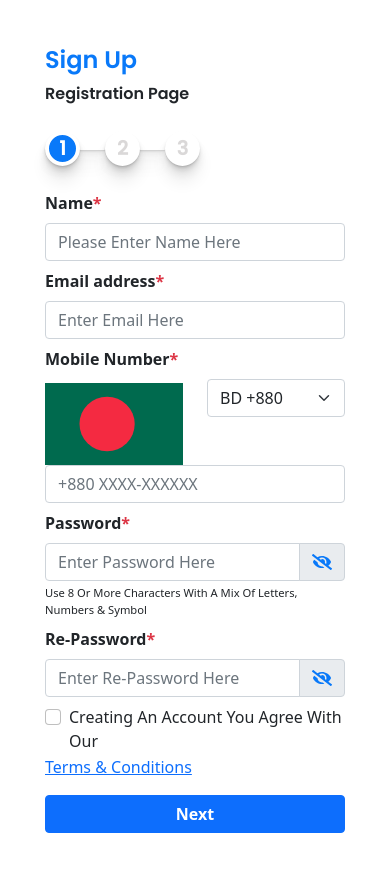
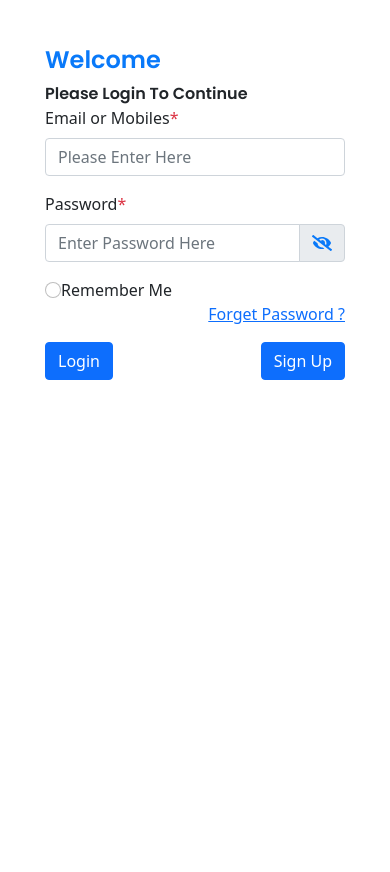
Before and after one commit to sahasamindra/online-application-caab, a React (Create React App) app: page / in a window 390 px wide. Shown: the top 872 px of the page. Built offline with nearby package versions, Linux system fonts and the light colour scheme.

Commit message:
Router and Login page added

```diff
--- a/package.json
+++ b/package.json
@@ -16,6 +16,7 @@
     "react-bootstrap": "^2.0.3",
     "react-dom": "^17.0.2",
     "react-redux": "^7.2.6",
+    "react-router-dom": "^6.1.1",
     "react-scripts": "4.0.3",
     "redux": "^4.1.2",
     "web-vitals": "^1.1.2"
--- a/src/App.js
+++ b/src/App.js
@@ -1,8 +1,10 @@
 // import logo from './logo.svg';
 // import './App.css';
 
-import Background from "./components/Background/Background";
+// import Background from "./components/Background/Background";
 import Registration from "./components/Registration";
+import Login from "./components/Login";
+import { Routes, Route } from "react-router-dom";
 
 function App() {
   return (
@@ -14,9 +16,15 @@ function App() {
         </p>
       </header> */}
 
-      <Background>
+      <Routes>
+        <Route path="/" element={<Login />} />
+        <Route path="/register" element={<Registration />} />
+        {/* <Route path="/forgot" element={<Forgot />} /> */}
+      </Routes>
+
+      {/* <Background>
         <Registration />
-      </Background>
+      </Background> */}
     </div>
   );
 }
--- /dev/null
+++ b/src/components/Login.jsx
@@ -0,0 +1,108 @@
+import React, { useState } from "react";
+import Button from "react-bootstrap/Button";
+import InputGroup from "react-bootstrap/InputGroup";
+import FormControl from "react-bootstrap/FormControl";
+import Form from "react-bootstrap/Form";
+import Row from "react-bootstrap/Row";
+import Col from "react-bootstrap/Col";
+
+//Font awesome
+import { FontAwesomeIcon } from "@fortawesome/react-fontawesome";
+import { faEye } from "@fortawesome/free-solid-svg-icons";
+import { faEyeSlash } from "@fortawesome/free-solid-svg-icons";
+import Background from "./Background/Background";
+
+function Login() {
+  //Login form values
+  const [radioToggle, setRadioToggle] = useState(false);
+  const [email, setEmail] = useState("");
+  // const [mobile, setMobile] = useState("");
+  const [password, setPassword] = useState("");
+
+  //Font awesome initialization
+  const eye = <FontAwesomeIcon icon={faEye} style={{ color: "#0979F9" }} />;
+  const eyeSlash = (
+    <FontAwesomeIcon icon={faEyeSlash} style={{ color: "#0979F9" }} />
+  );
+  const [eyeClose, setEyeClose] = useState(true);
+  const toggleRadio = () => {
+    setRadioToggle(!radioToggle);
+  };
+
+  return (
+    <Background>
+      <div className="card-layout">
+        <div className="page-title">Welcome</div>
+        <div className="page-subtitle">Please Login To Continue</div>
+
+        <Form
+          onSubmit={(e) => {
+            e.preventDefault();
+            console.log(radioToggle);
+            console.log(email);
+            console.log(password);
+          }}
+        >
+          <Row>
+            <Col>
+              <Form.Group className="mb-3">
+                <Form.Label className="label-header">
+                  Email or Mobiles<span className="text-danger">*</span>{" "}
+                </Form.Label>
+                <Form.Control
+                  type="text"
+                  placeholder="Please Enter Here"
+                  onChange={(e) => setEmail(e.target.value)}
+                />
+              </Form.Group>
+              <Form.Group className="mb-3">
+                <Form.Label className="label-header">
+                  Password<span className="text-danger">*</span>{" "}
+                </Form.Label>
+                <InputGroup>
+                  <FormControl
+                    type={!eyeClose ? "text" : "password"}
+                    placeholder="Enter Password Here"
+                    onChange={(e) => setPassword(e.target.value)}
+                    required
+                  />
+                  <InputGroup.Text
+                    id="basic-addon1"
+                    onClick={() => setEyeClose(!eyeClose)}
+                  >
+                    {eyeClose ? eyeSlash : eye}
+                  </InputGroup.Text>
+                </InputGroup>
+              </Form.Group>
+            </Col>
+          </Row>
+          <Row className="mb-3">
+            <Col md={6} className="d-flex">
+              <Form.Check type="radio" onClick={toggleRadio} />
+              <Form.Check.Label className="custom_margin_left">
+                Remember Me{" "}
+              </Form.Check.Label>
+            </Col>
+            <Col md={6} className="text-end">
+              <a href="/forgot">Forget Password ?</a>
+            </Col>
+          </Row>
+          {/* <ReCAPTCHA
+                  sitekey="6LejDGcdAAAAAP088vmTvYB_sAM7LB8vDZyHfBjS"
+                  onChange={onChange}
+                /> */}
+          <div className="d-flex justify-content-between mt-3">
+            <Button variant="primary" className="custom-button">
+              Login
+            </Button>
+            <a href="/register" className="btn btn-primary custom-button">
+              Sign Up
+            </a>
+          </div>
+        </Form>
+      </div>
+    </Background>
+  );
+}
+
+export default Login;
--- a/src/components/Registration.jsx
+++ b/src/components/Registration.jsx
@@ -7,6 +7,7 @@ import StepWrapper from "./StepProgress/StepWrapper";
 import RegistrationForm from "./RegistrationForm/RegistrationForm";
 import OTPForm from "./OTPForm/OTPForm";
 import { useSelector } from "react-redux";
+import Background from "./Background/Background";
 
 function Registration() {
   const myCurrentStates = useSelector((state) => state.changeFormReducer);
@@ -15,6 +16,7 @@ function Registration() {
   const { activeForm } = myCurrentStates;
 
   return (
+    <Background>
       <div className="card-layout">
         <div className="page-title">{pageTitle}</div>
         <div className="page-subtitle">{pageSubTitle}</div>
@@ -40,6 +42,7 @@ function Registration() {
           </>
         ) : null}
       </div>
+    </Background>
   );
 }
 
--- /dev/null
+++ b/src/components/login.css
@@ -0,0 +1,61 @@
+.card-layout {
+  width: 30vmax;
+  min-width: 350px;
+  /* margin-left: auto;
+    margin-right: 10vmax;
+    margin-top: 5vh; */
+
+  margin: 0;
+  position: absolute;
+  top: 50%;
+  left: 50%;
+  -ms-transform: translate(-50%, -50%);
+  transform: translate(-50%, -50%);
+
+  /* margin-left: 40vmin;
+    margin-top: 10vmin; */
+}
+
+@media screen and (max-width: 767px) {
+  .card-layout {
+    /* width: 50vmax; */
+    min-width: 300px;
+    margin: 5vh auto;
+
+    -ms-transform: translate(-50%, 0);
+    transform: translate(-50%, 0);
+  }
+}
+
+.page-title {
+  font-family: "PoppinsSemiBold";
+  color: #0979f9;
+  font-size: 1.5rem;
+  margin-bottom: 0.25rem;
+}
+
+.page-subtitle {
+  font-family: "PoppinsSemiBold";
+  font-size: 1rem;
+}
+
+.form-text {
+  font-family: "PoppinsSemiBold";
+}
+
+.text-sm {
+  font-size: 0.7rem;
+  margin-top: 0.25rem;
+  margin-bottom: 0;
+}
+
+.text-md {
+  font-size: 0.9rem;
+  margin-top: 0.25rem;
+  margin-bottom: 0;
+}
+
+.text-md-underline {
+  text-decoration: underline;
+  color: #0979f9;
+}
--- a/src/index.js
+++ b/src/index.js
@@ -9,11 +9,14 @@ import reportWebVitals from "./reportWebVitals";
 import "bootstrap/dist/css/bootstrap.min.css";
 import { Provider } from "react-redux";
 import store from "./redux/store";
+import { BrowserRouter } from "react-router-dom";
 
 ReactDOM.render(
   <React.StrictMode>
     <Provider store={store}>
-      <App />
+      <BrowserRouter>
+        <App />
+      </BrowserRouter>
     </Provider>
   </React.StrictMode>,
   document.getElementById("root")
```
Also changed, not shown: 1 other file (tests, documents, lock files or other folders). Lines whose indentation alone changed are shown as unchanged.
